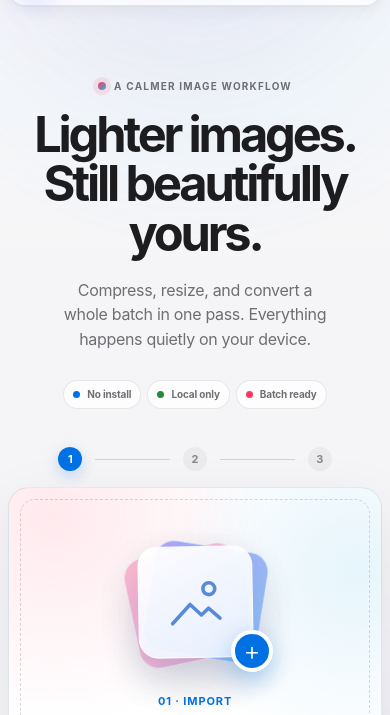
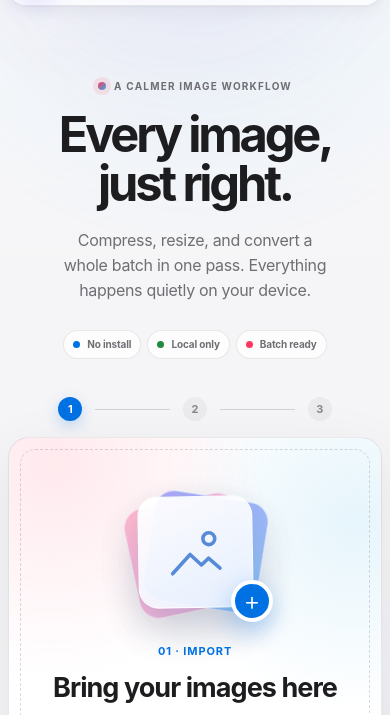
Before and after one commit to ngiken/KenEasy-Image-Kit, a plain HTML site: page web/index.html in a window 390 px wide. Shown: the part 60-775 px from the top of the page. Drawn offline with Linux system fonts and the light colour scheme.

Commit message:
copy: refine the Image Kit hero headline
Use a calmer single-sentence Chinese headline with a matching concise English line, and refresh the README hero, mobile, and animated tour visuals.

```diff
--- a/web/i18n.js
+++ b/web/i18n.js
@@ -8,7 +8,7 @@
       pageDesc: "拖入图片即可在浏览器本地压缩、改尺寸、转 WebP/JPEG/PNG，并批量下载。无需安装、无需上传、无需注册。",
       skipToMain: "跳到主要内容",
       eyebrow: "A CALMER IMAGE WORKFLOW",
-      heroTitle: "让图片更轻，也依然好看。",
+      heroTitle: "让每一张图片都恰到好处。",
       tagline: "批量压缩、改尺寸、转格式，一次完成。所有处理都在你的设备上安静完成。",
       badgeNoInstall: "无需安装",
       badgeLocal: "本地处理",
@@ -133,7 +133,7 @@
       pageDesc: "Drop images to compress, resize, convert to WebP/JPEG/PNG, and download in batches. No install, upload, or signup.",
       skipToMain: "Skip to main content",
       eyebrow: "A CALMER IMAGE WORKFLOW",
-      heroTitle: "Lighter images. Still beautifully yours.",
+      heroTitle: "Every image, just right.",
       tagline: "Compress, resize, and convert a whole batch in one pass. Everything happens quietly on your device.",
       badgeNoInstall: "No install",
       badgeLocal: "Local only",
--- a/web/index.html
+++ b/web/index.html
@@ -66,7 +66,7 @@
     <main id="main" class="main">
       <section class="hero" aria-labelledby="heroTitle">
         <div class="hero-kicker"><span class="spark" aria-hidden="true"></span><span data-i18n="eyebrow">A CALMER IMAGE WORKFLOW</span></div>
-        <h1 id="heroTitle" data-i18n="heroTitle">让图片更轻，也依然好看。</h1>
+        <h1 id="heroTitle" data-i18n="heroTitle">让每一张图片都恰到好处。</h1>
         <p class="tagline" data-i18n="tagline">批量压缩、改尺寸、转格式，一次完成。所有处理都在你的设备上安静完成。</p>
         <div class="hero-badges" data-i18n-aria-label="featuresAria" aria-label="产品特点">
           <span class="hero-badge"><i class="hero-badge-dot blue"></i><span data-i18n="badgeNoInstall">无需安装</span></span>
```
Also changed, not shown: docs/screenshots/hero-light.png, docs/screenshots/mobile-light.png, docs/screenshots/quick-tour.gif.
